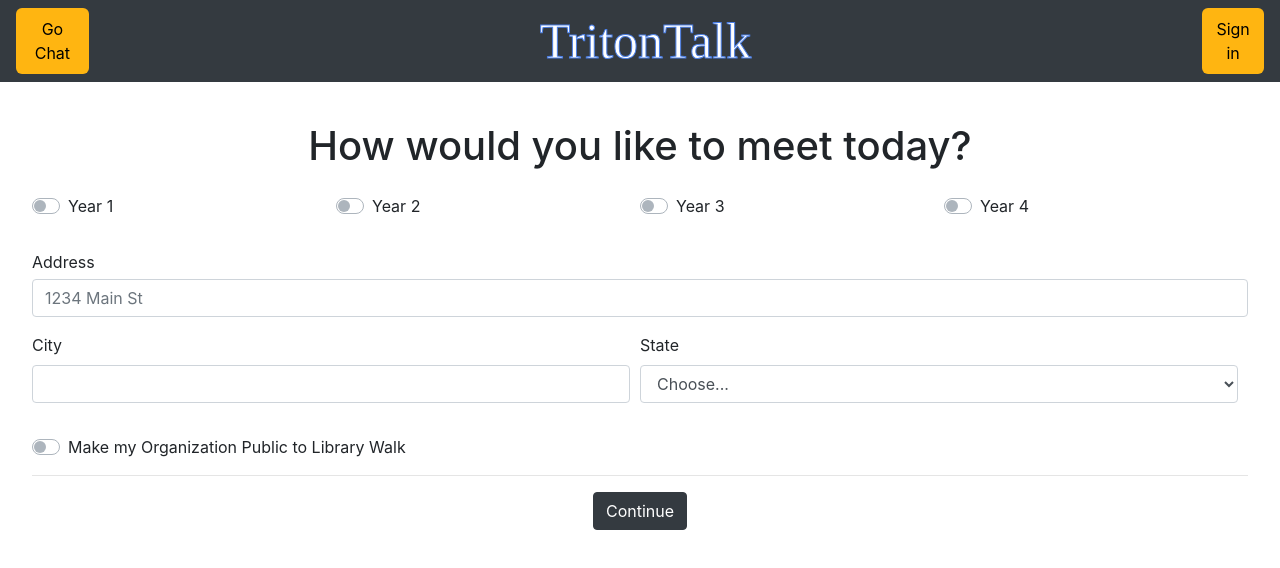
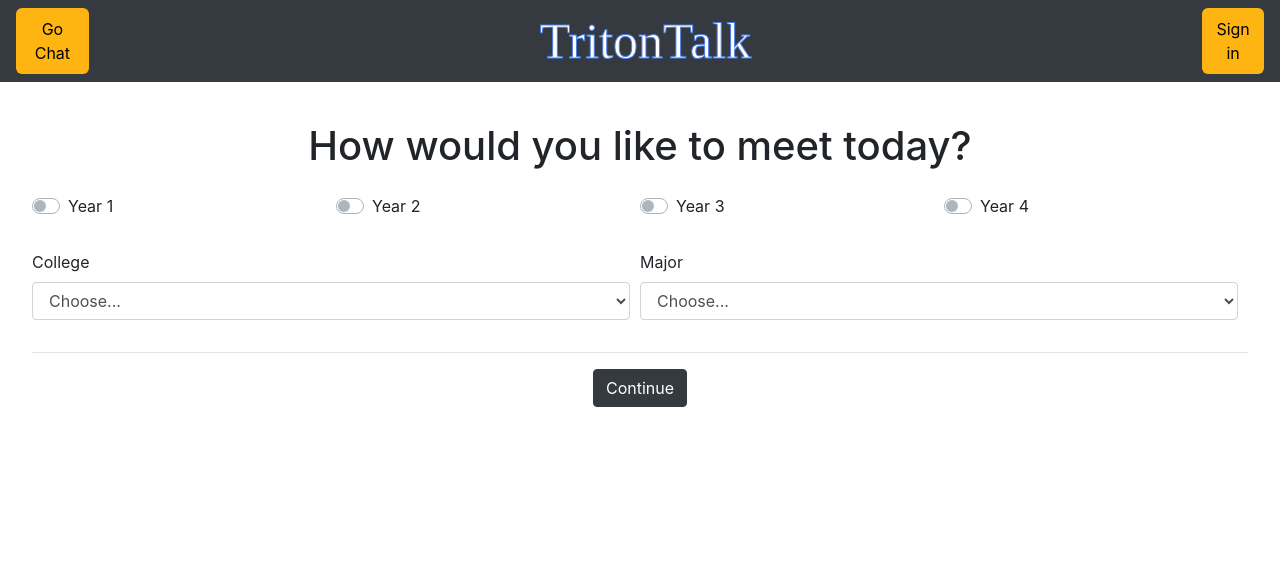
Before and after one commit to Triton-Talk/tritontalk, a React (Create React App) app in the folder client/: page /random in a window 1280 px wide. Shown: the top 568 px of the page. Built offline with nearby package versions, Linux system fonts and the light colour scheme; a web font is replaced by a local one.

Commit message:
styled random a little better

```diff
--- a/client/src/components/Random.js
+++ b/client/src/components/Random.js
@@ -38,37 +38,26 @@
 
         </Form.Row>
 
-        <Form.Group controlId="formGridAddress1">
-          <Form.Label>Address</Form.Label>
-          <Form.Control placeholder="1234 Main St" />
-        </Form.Group>
 
 
         {/* Address */}
         <Form.Row>
-          <Form.Group as={Col} controlId="formGridCity">
-            <Form.Label>City</Form.Label>
-            <Form.Control />
-          </Form.Group>
-
           <Form.Group as={Col} controlId="formGridState">
-            <Form.Label>State</Form.Label>
+            <Form.Label>College</Form.Label>
             <Form.Control as="select" value="Choose...">
               <option>Choose...</option>
               <option>...</option>
             </Form.Control>
           </Form.Group>
 
-
+          <Form.Group as={Col} controlId="formGridState">
+            <Form.Label>Major</Form.Label>
+            <Form.Control as="select" value="Choose...">
+              <option>Choose...</option>
+              <option>...</option>
+            </Form.Control>
+          </Form.Group>
         </Form.Row>
-
-
-
-        <Form.Group id="formGridCheckbox">
-          <Form.Check type="switch" id="custom-switch"
-            label="Make my Organization Public to Library Walk" />
-
-        </Form.Group>
         <center>
           <hr></hr>
           <Button variant="dark" type="submit">
```
